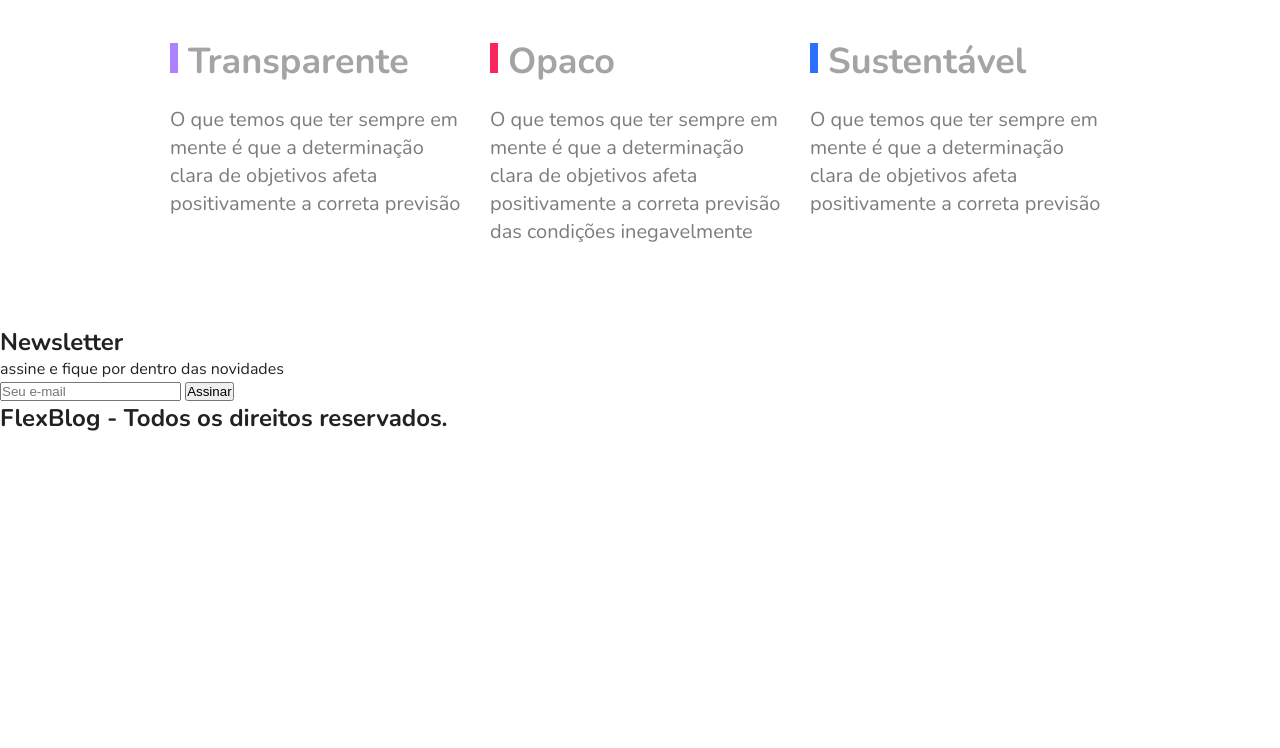
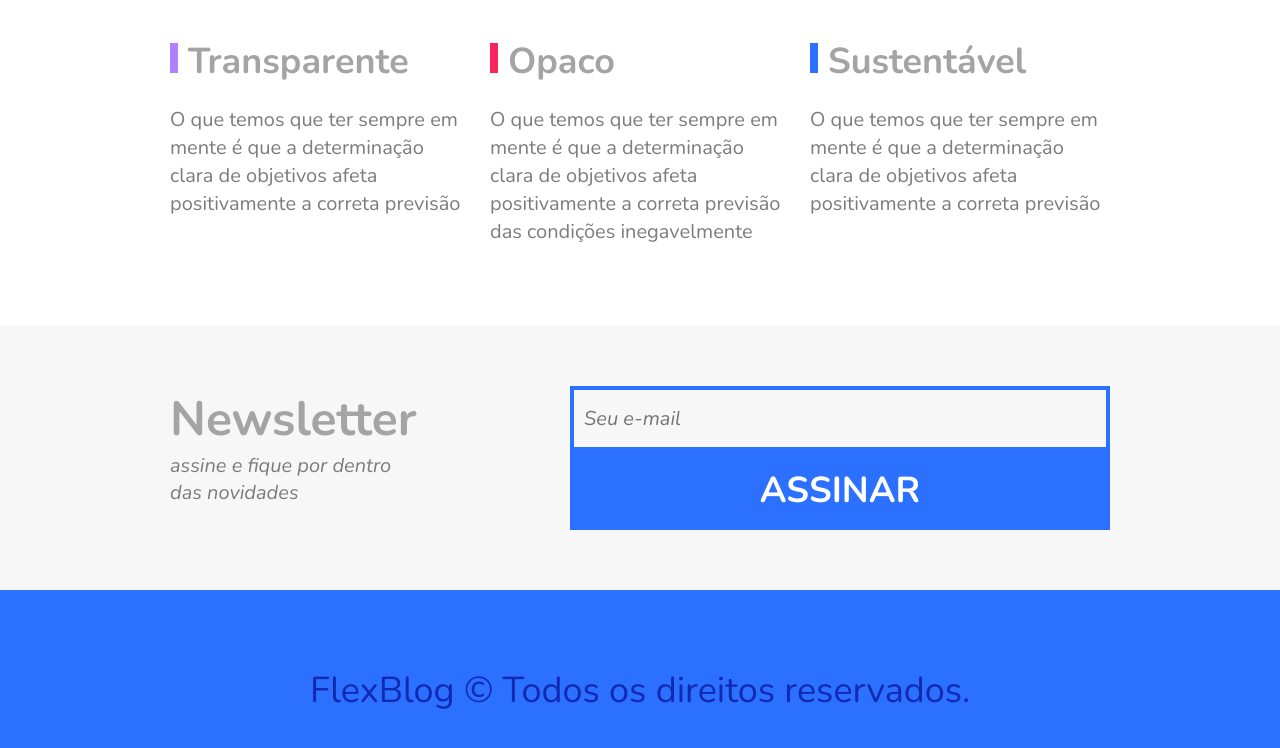
Before and after one commit to pedroandradepedro/flexblog, a plain HTML site: page index.html in a window 1280 px wide. Shown: the part 2876-3624 px from the top of the page. Before the commit the page ends 3310 px from the top, so only its background shows below. Drawn offline with nearby package versions, Linux system fonts and the light colour scheme.

Commit message:
CSS newsletter e footer e finalizando o projeto

```diff
--- a/index.html
+++ b/index.html
@@ -158,7 +158,7 @@
     </section>
 
     <footer class="footer">
-        <h2>FlexBlog - Todos os direitos reservados.</h2>
+        <p>FlexBlog © Todos os direitos reservados.</p>
     </footer>
 
 </body>
--- a/style.css
+++ b/style.css
@@ -316,3 +316,87 @@ img {
 .qualidade-item:nth-of-type(3n + 3) h2::before {
   background: #2c70ff;
 }
+
+/* Newsletter */
+
+.newsletter {
+  background: #f7f7f7;
+  padding: 60px calc((100% - 960px) / 2);
+  display: flex;
+  flex-wrap: wrap;
+}
+
+.newsletter-info {
+  flex: 1 1 240px;
+  margin: 0 10px;
+}
+
+.newsletter-info h1 {
+  font-size: 3em;
+  color: #a4a4a4;
+}
+
+.newsletter-info p {
+  font-size: 1.25em;
+  color: #7c7c7c;
+  font-style: italic;
+  max-width: 230px;
+  margin-bottom: 10px;
+}
+
+.newsletter-form {
+  flex: 2 1 260px;
+  margin: 0 10px;
+  align-self: center;
+  display: flex;
+  flex-wrap: wrap;
+}
+
+.newsletter-form input {
+  flex: 3 1 260px;
+  font-size: 1.25em;
+  color: #7c7c7c;
+  font-style: italic;
+  font-family: "Nunito", Helvetica, Arial, sans-serif;
+  border: 4px solid #2c70ff;
+  background: transparent;
+  padding: 15px 10px;
+  margin: 0px;
+  border-radius: 0px;
+}
+
+.newsletter-form button {
+  flex: 1 1 260px;
+  font-family: "Nunito", Helvetica, Arial, sans-serif;
+  font-size: 2.25em;
+  font-weight: bold;
+  text-transform: uppercase;
+  color: #ffffff;
+  background: #2c70ff;
+  border: 0px;
+  padding: 15px 10px;
+  margin: 0px;
+  cursor: pointer;
+}
+
+@media (max-width: 600px) {
+  .newsletter-form button {
+    font-size: 1.5em;
+  }
+}
+
+/* Footer */
+
+.footer {
+  height: 200px;
+  display: flex;
+  background: #2c70ff;
+  align-items: center;
+}
+
+.footer p {
+  flex: 1;
+  text-align: center;
+  font-size: 2.25em;
+  color: #122ab2;
+}
```
